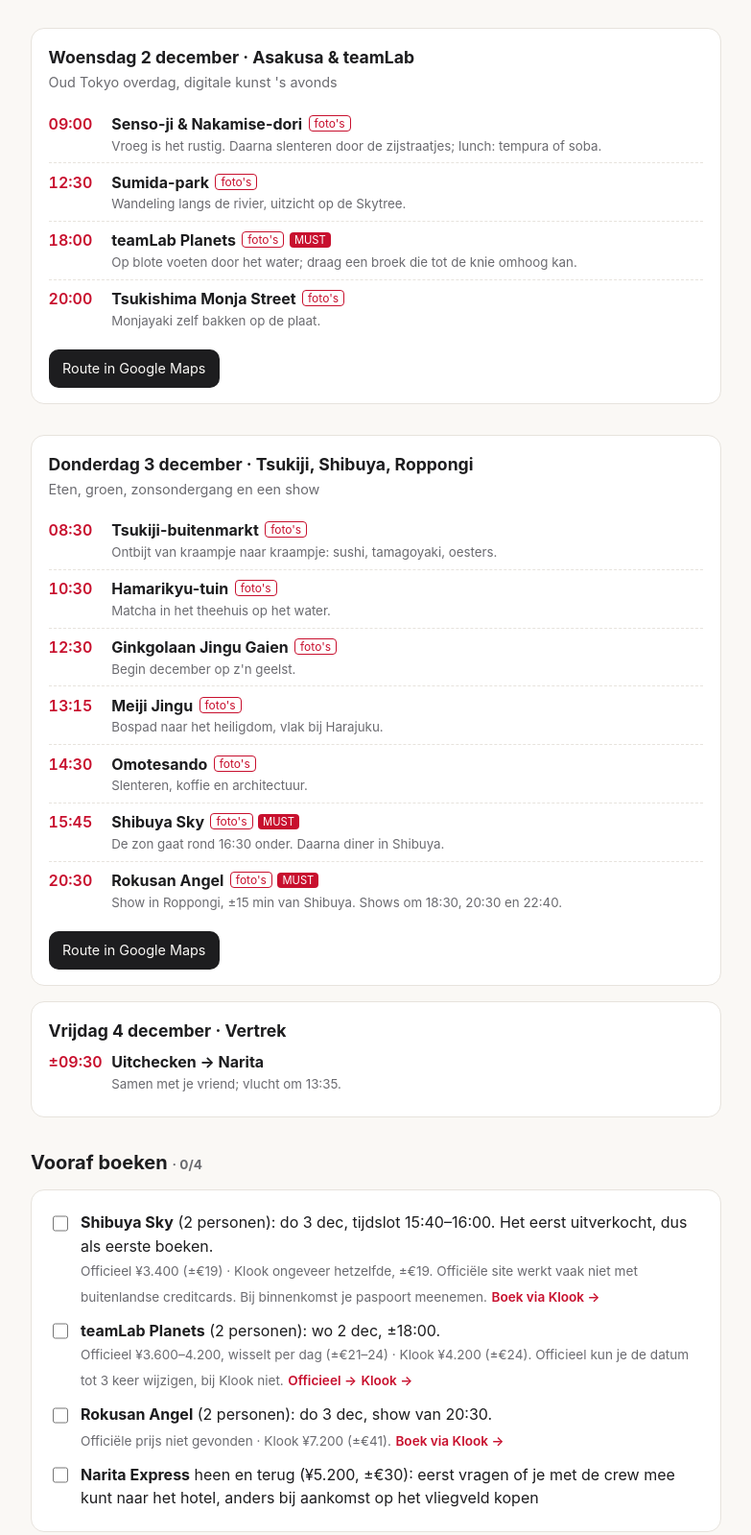
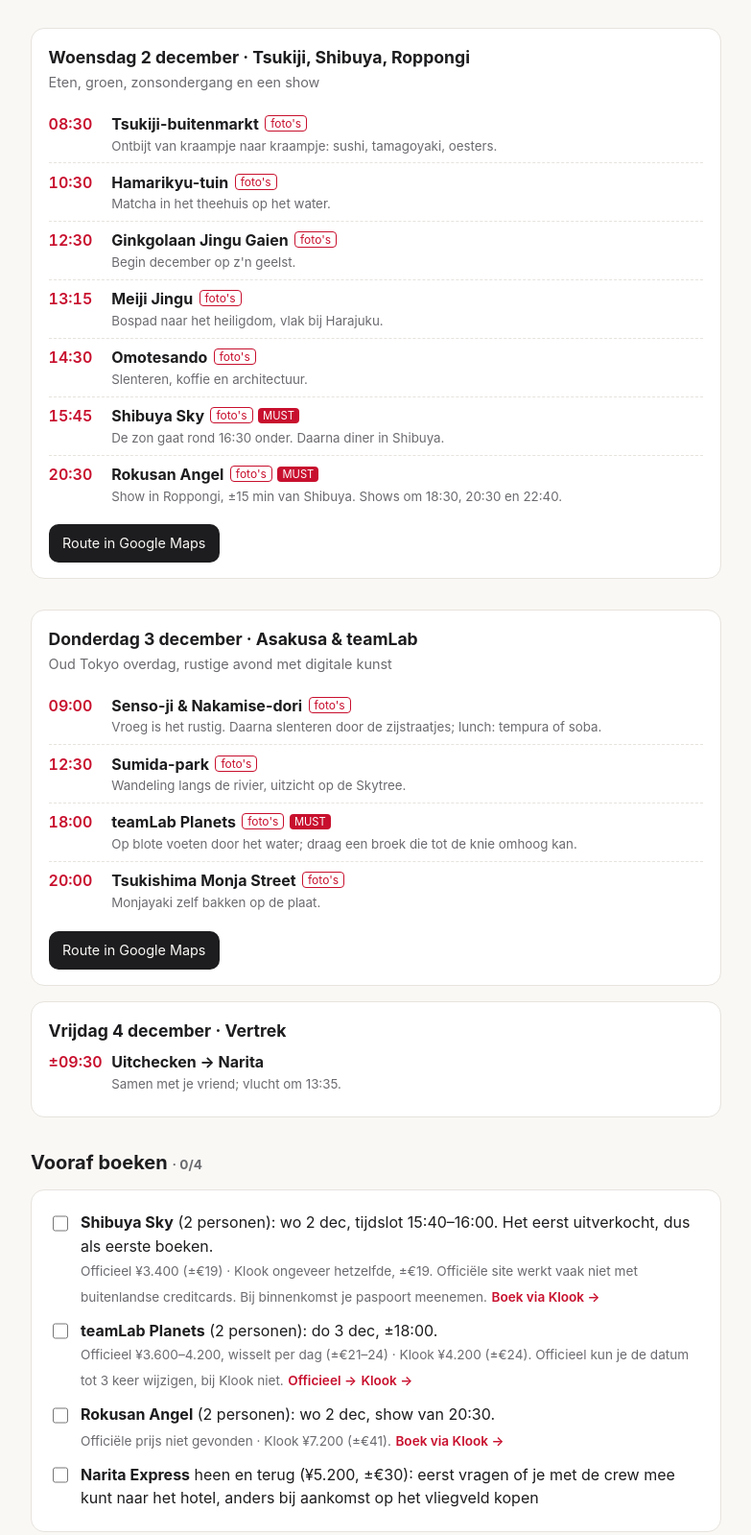
Before and after one commit to ndefeijter/japan, a plain HTML site: page index.html in a window 1280 px wide. Shown: the part 1074-2673 px from the top of the page at 96% size, without its empty margins (248-1031 px from the left). Drawn offline with Linux system fonts and the light colour scheme.

Commit message:
Swap Wed/Thu (quiet last evening), fix mobile overflow
Co-Authored-By: Claude Opus 5.5 <noreply@anthropic.com>
Claude-Session: https://claude.ai/code/session_01R3ikkUmq7GUwGnQdWbUGbt

```diff
--- a/index.html
+++ b/index.html
@@ -8,6 +8,7 @@
   :root{--bg:#faf8f5;--card:#fff;--ink:#1d1d1f;--muted:#6b6b70;--accent:#c8102e;--line:#e7e3dd;--ok:#2e7d32}
   @media (prefers-color-scheme:dark){:root{--bg:#141416;--card:#1e1e21;--ink:#f2f2f2;--muted:#a0a0a6;--line:#2e2e33;--accent:#ff4d5e}}
   *{box-sizing:border-box}
+  html,body{overflow-x:hidden}
   body{margin:0;font:16px/1.55 -apple-system,BlinkMacSystemFont,"Segoe UI",Roboto,sans-serif;background:var(--bg);color:var(--ink)}
   header{padding:2.5rem 1.25rem 1.5rem;max-width:760px;margin:auto}
   header h1{margin:0;font-size:2rem;letter-spacing:-.02em}
@@ -32,7 +33,8 @@
   .btn{display:inline-block;margin-top:.75rem;padding:.55rem .9rem;border-radius:10px;background:var(--ink);color:var(--bg);text-decoration:none;font-size:.9rem}
   table{width:100%;border-collapse:collapse;font-size:.95rem}
   td,th{padding:.45rem .25rem;border-bottom:1px solid var(--line);text-align:left;vertical-align:top}
-  td:last-child,th:last-child{text-align:right;white-space:nowrap}
+  td,th{overflow-wrap:anywhere}
+  td:first-child{white-space:nowrap;padding-right:.75rem}
   tfoot td{font-weight:700;border-bottom:0}
   .note{color:var(--muted);font-size:.85rem}
   .warn{border-left:4px solid var(--accent)}
@@ -92,19 +94,7 @@
 
 <section id="dag2">
   <div class="card day">
-    <h3>Woensdag 2 december · Asakusa &amp; teamLab</h3>
-    <p class="sub">Oud Tokyo overdag, digitale kunst 's avonds</p>
-    <div class="stop"><span class="t">09:00</span><div><b>Senso-ji &amp; Nakamise-dori</b><a class="foto" target="_blank" rel="noopener" href="https://www.google.com/search?tbm=isch&q=Senso-ji+Asakusa">foto's</a><small>Vroeg is het rustig. Daarna slenteren door de zijstraatjes; lunch: tempura of soba.</small></div></div>
-    <div class="stop"><span class="t">12:30</span><div><b>Sumida-park</b><a class="foto" target="_blank" rel="noopener" href="https://www.google.com/search?tbm=isch&q=Sumida+Park+Asakusa+Skytree">foto's</a><small>Wandeling langs de rivier, uitzicht op de Skytree.</small></div></div>
-    <div class="stop"><span class="t">18:00</span><div><b>teamLab Planets</b><a class="foto" target="_blank" rel="noopener" href="https://www.google.com/search?tbm=isch&q=teamLab+Planets+Tokyo">foto's</a><span class="must">MUST</span><small>Op blote voeten door het water; draag een broek die tot de knie omhoog kan.</small></div></div>
-    <div class="stop"><span class="t">20:00</span><div><b>Tsukishima Monja Street</b><a class="foto" target="_blank" rel="noopener" href="https://www.google.com/search?tbm=isch&q=Tsukishima+monjayaki">foto's</a><small>Monjayaki zelf bakken op de plaat.</small></div></div>
-    <a class="btn" target="_blank" rel="noopener" href="https://www.google.com/maps/dir/Senso-ji,+Asakusa,+Tokyo/Sumida+Park,+Tokyo/teamLab+Planets+TOKYO/Tsukishima+Monja+Street,+Tokyo">Route in Google Maps</a>
-  </div>
-</section>
-
-<section id="dag3">
-  <div class="card day">
-    <h3>Donderdag 3 december · Tsukiji, Shibuya, Roppongi</h3>
+    <h3>Woensdag 2 december · Tsukiji, Shibuya, Roppongi</h3>
     <p class="sub">Eten, groen, zonsondergang en een show</p>
     <div class="stop"><span class="t">08:30</span><div><b>Tsukiji-buitenmarkt</b><a class="foto" target="_blank" rel="noopener" href="https://www.google.com/search?tbm=isch&q=Tsukiji+outer+market+food">foto's</a><small>Ontbijt van kraampje naar kraampje: sushi, tamagoyaki, oesters.</small></div></div>
     <div class="stop"><span class="t">10:30</span><div><b>Hamarikyu-tuin</b><a class="foto" target="_blank" rel="noopener" href="https://www.google.com/search?tbm=isch&q=Hamarikyu+Gardens+tea+house">foto's</a><small>Matcha in het theehuis op het water.</small></div></div>
@@ -115,6 +105,18 @@
     <div class="stop"><span class="t">20:30</span><div><b>Rokusan Angel</b><a class="foto" target="_blank" rel="noopener" href="https://www.google.com/search?tbm=isch&q=Rokusan+Angel+Roppongi+show">foto's</a><span class="must">MUST</span><small>Show in Roppongi, ±15 min van Shibuya. Shows om 18:30, 20:30 en 22:40.</small></div></div>
     <a class="btn" target="_blank" rel="noopener" href="https://www.google.com/maps/dir/Tsukiji+Outer+Market,+Tokyo/Hamarikyu+Gardens,+Tokyo/Meiji+Jingu+Gaien+Ginkgo+Avenue,+Tokyo/Meiji+Jingu,+Tokyo/Omotesando+Hills,+Tokyo/Shibuya+Sky,+Tokyo/Rokusan+Angel,+Roppongi,+Tokyo">Route in Google Maps</a>
   </div>
+</section>
+
+<section id="dag3">
+  <div class="card day">
+    <h3>Donderdag 3 december · Asakusa &amp; teamLab</h3>
+    <p class="sub">Oud Tokyo overdag, rustige avond met digitale kunst</p>
+    <div class="stop"><span class="t">09:00</span><div><b>Senso-ji &amp; Nakamise-dori</b><a class="foto" target="_blank" rel="noopener" href="https://www.google.com/search?tbm=isch&q=Senso-ji+Asakusa">foto's</a><small>Vroeg is het rustig. Daarna slenteren door de zijstraatjes; lunch: tempura of soba.</small></div></div>
+    <div class="stop"><span class="t">12:30</span><div><b>Sumida-park</b><a class="foto" target="_blank" rel="noopener" href="https://www.google.com/search?tbm=isch&q=Sumida+Park+Asakusa+Skytree">foto's</a><small>Wandeling langs de rivier, uitzicht op de Skytree.</small></div></div>
+    <div class="stop"><span class="t">18:00</span><div><b>teamLab Planets</b><a class="foto" target="_blank" rel="noopener" href="https://www.google.com/search?tbm=isch&q=teamLab+Planets+Tokyo">foto's</a><span class="must">MUST</span><small>Op blote voeten door het water; draag een broek die tot de knie omhoog kan.</small></div></div>
+    <div class="stop"><span class="t">20:00</span><div><b>Tsukishima Monja Street</b><a class="foto" target="_blank" rel="noopener" href="https://www.google.com/search?tbm=isch&q=Tsukishima+monjayaki">foto's</a><small>Monjayaki zelf bakken op de plaat.</small></div></div>
+    <a class="btn" target="_blank" rel="noopener" href="https://www.google.com/maps/dir/Senso-ji,+Asakusa,+Tokyo/Sumida+Park,+Tokyo/teamLab+Planets+TOKYO/Tsukishima+Monja+Street,+Tokyo">Route in Google Maps</a>
+  </div>
   <div class="card day">
     <h3>Vrijdag 4 december · Vertrek</h3>
     <div class="stop"><span class="t">±09:30</span><div><b>Uitchecken → Narita</b><small>Samen met je vriend; vlucht om 13:35.</small></div></div>
@@ -124,9 +126,9 @@
 <section id="boeken">
   <h2>Vooraf boeken <span class="progress" id="progress"></span></h2>
   <div class="card check">
-    <label><input type="checkbox" data-id="shibuya"><span><b>Shibuya Sky</b> (2 personen): do 3 dec, tijdslot 15:40–16:00. Het eerst uitverkocht, dus als eerste boeken.<br><small class="note">Officieel ¥3.400 (±€19) · Klook ongeveer hetzelfde, ±€19. Officiële site werkt vaak niet met buitenlandse creditcards. Bij binnenkomst je paspoort meenemen.</small> <a class="book" target="_blank" rel="noopener" href="https://www.klook.com/activity/70672-shibuya-sky-tokyo/">Boek via Klook →</a></span></label>
-    <label><input type="checkbox" data-id="teamlab"><span><b>teamLab Planets</b> (2 personen): wo 2 dec, ±18:00.<br><small class="note">Officieel ¥3.600–4.200, wisselt per dag (±€21–24) · Klook ¥4.200 (±€24). Officieel kun je de datum tot 3 keer wijzigen, bij Klook niet.</small> <a class="book" target="_blank" rel="noopener" href="https://teamlabplanets.dmm.com/en/ticket">Officieel →</a> <a class="book" target="_blank" rel="noopener" href="https://www.klook.com/activity/25300-teamlab-planets-toyosu-tokyo-ticket/">Klook →</a></span></label>
-    <label><input type="checkbox" data-id="rokusan"><span><b>Rokusan Angel</b> (2 personen): do 3 dec, show van 20:30.<br><small class="note">Officiële prijs niet gevonden · Klook ¥7.200 (±€41).</small> <a class="book" target="_blank" rel="noopener" href="https://www.klook.com/activity/229535">Boek via Klook →</a></span></label>
+    <label><input type="checkbox" data-id="shibuya"><span><b>Shibuya Sky</b> (2 personen): wo 2 dec, tijdslot 15:40–16:00. Het eerst uitverkocht, dus als eerste boeken.<br><small class="note">Officieel ¥3.400 (±€19) · Klook ongeveer hetzelfde, ±€19. Officiële site werkt vaak niet met buitenlandse creditcards. Bij binnenkomst je paspoort meenemen.</small> <a class="book" target="_blank" rel="noopener" href="https://www.klook.com/activity/70672-shibuya-sky-tokyo/">Boek via Klook →</a></span></label>
+    <label><input type="checkbox" data-id="teamlab"><span><b>teamLab Planets</b> (2 personen): do 3 dec, ±18:00.<br><small class="note">Officieel ¥3.600–4.200, wisselt per dag (±€21–24) · Klook ¥4.200 (±€24). Officieel kun je de datum tot 3 keer wijzigen, bij Klook niet.</small> <a class="book" target="_blank" rel="noopener" href="https://teamlabplanets.dmm.com/en/ticket">Officieel →</a> <a class="book" target="_blank" rel="noopener" href="https://www.klook.com/activity/25300-teamlab-planets-toyosu-tokyo-ticket/">Klook →</a></span></label>
+    <label><input type="checkbox" data-id="rokusan"><span><b>Rokusan Angel</b> (2 personen): wo 2 dec, show van 20:30.<br><small class="note">Officiële prijs niet gevonden · Klook ¥7.200 (±€41).</small> <a class="book" target="_blank" rel="noopener" href="https://www.klook.com/activity/229535">Boek via Klook →</a></span></label>
     <label><input type="checkbox" data-id="nex"><span><b>Narita Express</b> heen en terug (¥5.200, ±€30): eerst vragen of je met de crew mee kunt naar het hotel, anders bij aankomst op het vliegveld kopen</span></label>
   </div>
   <div class="card">
```
